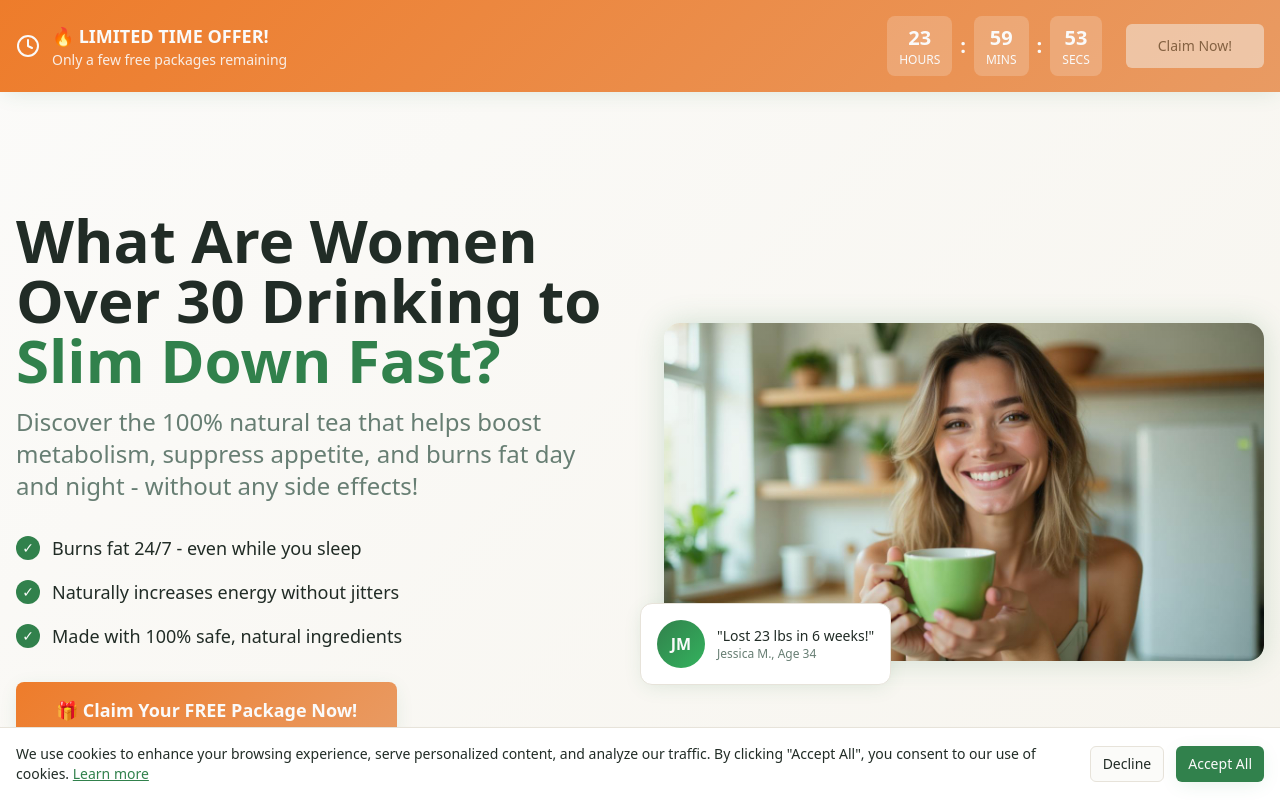
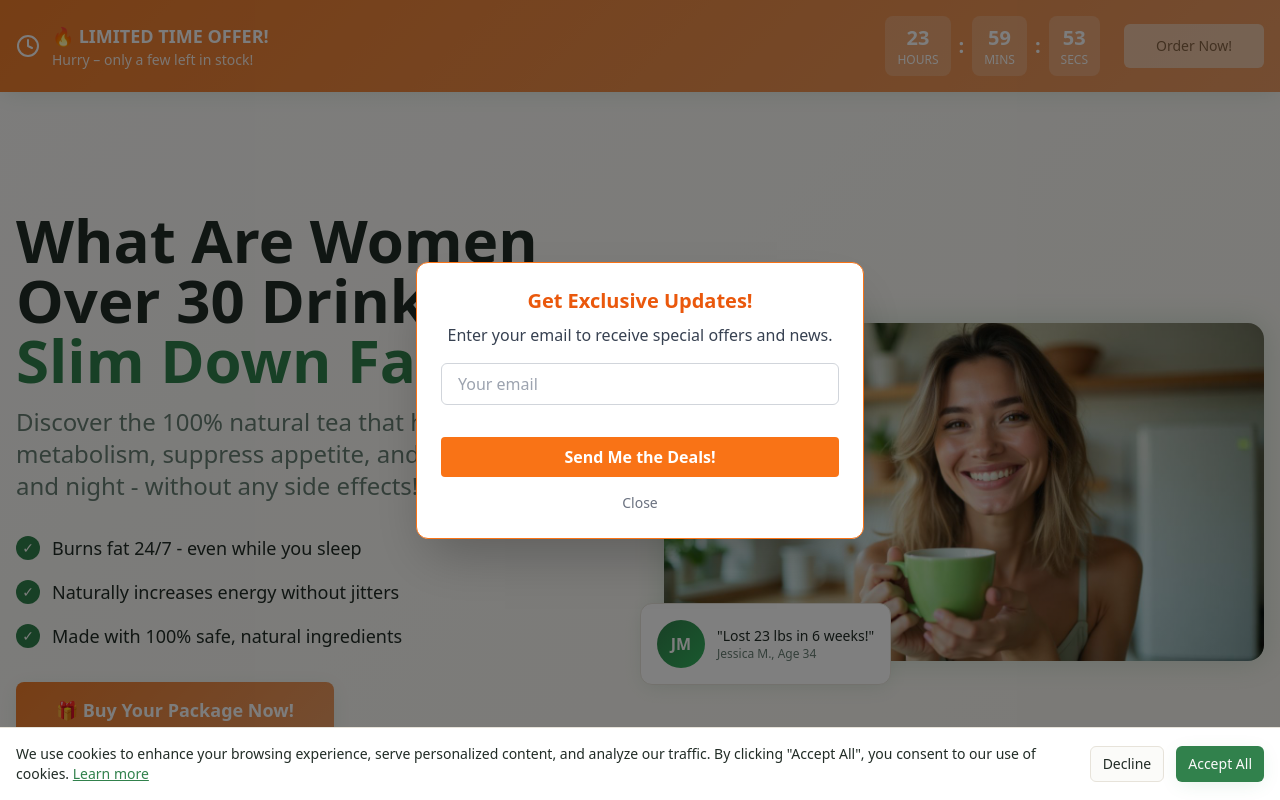
Before and after one commit to georgtonramos/slim-day-night-boost, a React (Vite) app: page / in a window 1280 px wide. Shown: the top 800 px of the page. Built offline with nearby package versions, Linux system fonts and the light colour scheme.

Commit message:
Ajuste e popup

```diff
--- a/package.json
+++ b/package.json
@@ -45,6 +45,7 @@
     "cmdk": "^1.0.0",
     "date-fns": "^3.6.0",
     "embla-carousel-react": "^8.3.0",
+    "framer-motion": "^12.23.9",
     "input-otp": "^1.2.4",
     "lucide-react": "^0.462.0",
     "next-themes": "^0.3.0",
--- a/src/App.tsx
+++ b/src/App.tsx
@@ -3,8 +3,10 @@ import { Toaster as Sonner } from "@/components/ui/sonner";
 import { TooltipProvider } from "@/components/ui/tooltip";
 import { QueryClient, QueryClientProvider } from "@tanstack/react-query";
 import { BrowserRouter, Routes, Route } from "react-router-dom";
+
 import Index from "./pages/Index";
 import NotFound from "./pages/NotFound";
+import EmailPopup from "./components/EmailPopup";
 
 const queryClient = new QueryClient();
 
@@ -13,6 +15,8 @@ const App = () => (
     <TooltipProvider>
       <Toaster />
       <Sonner />
+      {/* Popup global de captura de e-mail */}
+      <EmailPopup />
       <BrowserRouter>
         <Routes>
           <Route path="/" element={<Index />} />
--- /dev/null
+++ b/src/components/EmailPopup.tsx
@@ -0,0 +1,182 @@
+import { useEffect, useState } from "react";
+import { motion, AnimatePresence } from "framer-motion";
+
+const EmailPopup = () => {
+  const [email, setEmail] = useState("");
+  const [visible, setVisible] = useState(false);
+  const [status, setStatus] = useState<"idle" | "success" | "error">("idle");
+  const [recaptchaVerified, setRecaptchaVerified] = useState(false);
+  const [useV2, setUseV2] = useState(false);
+  const [recaptchaToken, setRecaptchaToken] = useState<string | null>(null);
+
+  // Delay exibição e checa se já foi exibido/enviado
+  useEffect(() => {
+    const hasSubmitted = localStorage.getItem("popup-submitted");
+    if (!hasSubmitted) {
+      const timeout = setTimeout(() => setVisible(true), 5000);
+      return () => clearTimeout(timeout);
+    }
+  }, []);
+
+  useEffect(() => {
+    const loadReCaptchaV3 = () => {
+      const script = document.createElement("script");
+      script.src = "https://www.google.com/recaptcha/api.js?render=6Lc6C5ErAAAAAIkLXZp5fej9OPC2euTyxpnxb70X";
+      script.async = true;
+      script.onload = () => {
+        if (!window.grecaptcha) return setUseV2(true);
+        window.grecaptcha.ready(async () => {
+          try {
+            const token = await window.grecaptcha.execute("6Lc6C5ErAAAAAIkLXZp5fej9OPC2euTyxpnxb70X", { action: "submit" });
+            if (token) {
+              setRecaptchaVerified(true);
+              setRecaptchaToken(token);
+            } else {
+              setUseV2(true);
+            }
+          } catch {
+            setUseV2(true);
+          }
+        });
+      };
+      script.onerror = () => setUseV2(true);
+      document.body.appendChild(script);
+    };
+
+    const loadReCaptchaV2 = () => {
+      const script = document.createElement("script");
+      script.src = "https://www.google.com/recaptcha/api.js";
+      script.async = true;
+      script.defer = true;
+      document.body.appendChild(script);
+    };
+
+    loadReCaptchaV3();
+
+    window.onReCaptchaSuccess = () => {
+      setRecaptchaVerified(true);
+    };
+
+    if (useV2) loadReCaptchaV2();
+  }, [useV2]);
+
+  const handleSubmit = async (e: React.FormEvent) => {
+    e.preventDefault();
+    setStatus("idle");
+
+    if (!recaptchaVerified && !useV2) {
+      try {
+        const token = await window.grecaptcha.execute("6Lc6C5ErAAAAAIkLXZp5fej9OPC2euTyxpnxb70X", { action: "submit" });
+        if (token) {
+          setRecaptchaToken(token);
+        } else {
+          setUseV2(true);
+          setStatus("error");
+          return;
+        }
+      } catch {
+        setUseV2(true);
+        setStatus("error");
+        return;
+      }
+    }
+
+    if (useV2 && !recaptchaVerified) {
+      setStatus("error");
+      return;
+    }
+
+    try {
+      const res = await fetch("https://n8n.georgton.com/webhook/lead-capture", {
+        method: "POST",
+        headers: { "Content-Type": "application/json" },
+        body: JSON.stringify({ email, recaptcha: recaptchaToken }),
+      });
+
+      if (res.ok) {
+        setStatus("success");
+        localStorage.setItem("popup-submitted", "true");
+        setTimeout(() => setVisible(false), 3000);
+      } else {
+        throw new Error("Error sending");
+      }
+    } catch {
+      setStatus("error");
+    }
+  };
+
+  if (!visible) return null;
+
+  return (
+    <AnimatePresence>
+      <motion.div
+        className="fixed inset-0 bg-black/50 flex items-center justify-center z-50"
+        initial={{ opacity: 0 }}
+        animate={{ opacity: 1 }}
+        exit={{ opacity: 0 }}
+      >
+        <motion.div
+          initial={{ scale: 0.9, opacity: 0 }}
+          animate={{ scale: 1, opacity: 1 }}
+          exit={{ scale: 0.9, opacity: 0 }}
+          className="bg-white rounded-xl shadow-2xl p-6 w-full max-w-md text-center border border-orange-500"
+        >
+          <h2 className="text-xl font-bold text-orange-600 mb-2">Get Exclusive Updates!</h2>
+          <p className="mb-4 text-gray-700">
+            Enter your email to receive special offers and news.
+          </p>
+          <form onSubmit={handleSubmit} className="space-y-4">
+            <input
+              type="email"
+              value={email}
+              required
+              onChange={(e) => setEmail(e.target.value)}
+              placeholder="Your email"
+              className="w-full px-4 py-2 border border-gray-300 rounded-md focus:outline-none focus:ring-2 focus:ring-orange-400"
+            />
+
+            {useV2 && (
+              <div className="flex justify-center">
+                <div
+                  className="g-recaptcha"
+                  data-sitekey="6LesDpErAAAAAIb8sT9aFOvrg2GaWI0wjrW0Z-4H"
+                  data-callback="onReCaptchaSuccess"
+                ></div>
+              </div>
+            )}
+
+            <button
+              type="submit"
+              className="bg-orange-500 hover:bg-orange-600 text-white px-6 py-2 rounded w-full font-semibold transition"
+              disabled={useV2 && !recaptchaVerified}
+            >
+              Send Me the Deals!
+            </button>
+          </form>
+
+          {status === "success" && <p className="text-green-600 mt-4">✅ Email sent successfully!</p>}
+          {status === "error" && <p className="text-red-600 mt-4">❌ Something went wrong. Try again.</p>}
+
+          <button
+            onClick={() => {
+              setVisible(false);
+              localStorage.setItem("popup-submitted", "true");
+            }}
+            className="mt-4 text-sm text-gray-500 hover:underline"
+          >
+            Close
+          </button>
+        </motion.div>
+      </motion.div>
+    </AnimatePresence>
+  );
+};
+
+export default EmailPopup;
+
+declare global {
+  interface Window {
+    grecaptcha: any;
+    onReCaptchaSuccess: () => void;
+  }
+}
--- a/src/components/Footer.tsx
+++ b/src/components/Footer.tsx
@@ -15,16 +15,16 @@ const Footer = () => {
             <ul className="space-y-2 text-background/80">
               <li><a href="#" className="hover:text-background transition-colors">Privacy Policy</a></li>
               <li><a href="#" className="hover:text-background transition-colors">Terms of Service</a></li>
-              <li><a href="#" className="hover:text-background transition-colors">Refund Policy</a></li>
+              {/*<li><a href="#" className="hover:text-background transition-colors">Refund Policy</a></li>*/}
             </ul>
           </div>
 
           <div>
             <h4 className="font-semibold mb-4">Contact</h4>
             <ul className="space-y-2 text-background/80">
-              <li>📧 support@alldayslimmingtea.com</li>
-              <li>📞 1-800-SLIM-TEA</li>
-              <li>🕒 Mon-Fri: 9AM-6PM EST</li>
+              <li>📧 contact@naturaleatinghub.online</li>
+              {/*<li>📞 1-800</li>*/}
+              <li>🕒 24h/7d</li>
             </ul>
           </div>
         </div>
@@ -38,7 +38,7 @@ const Footer = () => {
               <strong>Disclaimer:</strong> Individual results may vary. This product has not been evaluated by the FDA. Not intended to diagnose, treat, cure, or prevent any disease. Consult your healthcare provider before use.
             </p>
             <p className="text-xs text-background/40">
-              © 2024 All Day Slimming Tea Affiliate. All rights reserved.
+              © 2025 All Day Slimming Tea Affiliate. All rights reserved.
             </p>
           </div>
         </div>
--- a/src/components/HeroSection.tsx
+++ b/src/components/HeroSection.tsx
@@ -50,10 +50,10 @@ const HeroSection = () => {
                 onClick={handleCTAClick}
                 className="w-full md:w-auto"
               >
-                🎁 Claim Your FREE Package Now!
+                🎁 Buy Your Package Now!
               </Button>
               <p className="text-sm text-muted-foreground">
-                ⏰ <strong>Limited Time:</strong> Only a few free packages left!
+                ⏰ <strong>Limited Time:</strong> Only a few packages left!
               </p>
             </div>
           </div>
--- a/src/components/HowItWorksSection.tsx
+++ b/src/components/HowItWorksSection.tsx
@@ -120,7 +120,7 @@ const HowItWorksSection = () => {
             size="xl"
             onClick={handleCTAClick}
           >
-            Order Your Free Trial Bottle
+            Buy Your Package Now!
           </Button>
         </div>
       </div>
--- a/src/components/TestimonialsSection.tsx
+++ b/src/components/TestimonialsSection.tsx
@@ -110,7 +110,7 @@ const TestimonialsSection = () => {
             onClick={handleCTAClick}
             className="mb-4"
           >
-            🎁 Get Your FREE Trial Package
+            🎁 Order Your Slimming Tea Today!
           </Button>
           <p className="text-sm text-muted-foreground">
             ⚡ <strong>Hurry!</strong> This special offer expires soon
--- a/src/components/UrgencyBanner.tsx
+++ b/src/components/UrgencyBanner.tsx
@@ -38,7 +38,7 @@ const UrgencyBanner = () => {
             <Clock className="w-6 h-6" />
             <div>
               <p className="font-bold text-lg">🔥 LIMITED TIME OFFER!</p>
-              <p className="text-sm opacity-90">Only a few free packages remaining</p>
+              <p className="text-sm opacity-90">Hurry – only a few left in stock!</p>
             </div>
           </div>
 
@@ -66,7 +66,7 @@ const UrgencyBanner = () => {
               onClick={handleCTAClick}
               className="animate-pulse hover:animate-none"
             >
-              Claim Now!
+              Order Now!
             </Button>
           </div>
         </div>
```
Also changed, not shown: 1 other file (tests, documents, lock files or other folders).
